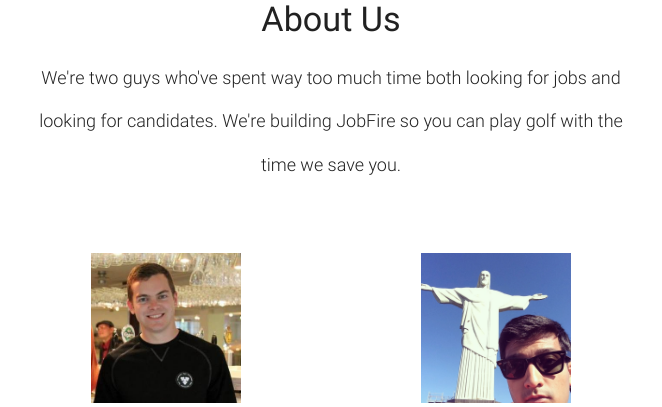
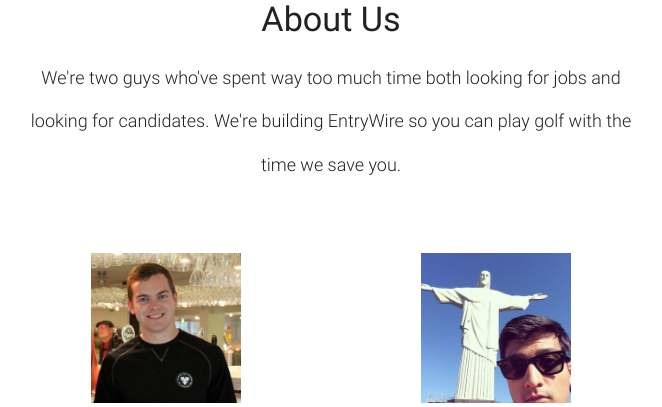
Before and after one commit to kcole16/jobfire, a Django app: page /about/ in a window 1280 px wide. Shown: the part 118-525 px from the top of the page, without its empty margins (309-971 px from the left). Run offline with Django 3.2, Linux system fonts and the light colour scheme; some libraries are stand-ins or nearby versions.

Commit message:
Fix mixpanel stats

```diff
--- a/apps/profile/utils.py
+++ b/apps/profile/utils.py
@@ -23,12 +23,12 @@ def send_conf_email(student, email_token):
     subject = "Welcome to JobFire"
     sender = "kendall@jobfire.co"
     html = """<p>Hey %s,</p>
-    <p>Welcome to JobFire! We are excited to help you find a great job or internship at one of our partner companies.
+    <p>Welcome to EntryWire! We are excited to help you find a great job or internship at one of our partner companies.
     <br>If you have any questions, feel free to contact me at kendall@jobfire.co.</p>
     <p>Before getting started, please click the below link to confirm your email:<br>
     <a href="https://www.jobfire.co/confirm_email/%s/">https://www.jobfire.com/confirm_email/%s/</a></p>
     <p>Best of luck,</p>
-    <p>Kendall<br>Co-Founder<br>JobFire, Inc.</p>""" % (student.first_name, email_token, email_token)
+    <p>Kendall<br>Co-Founder<br>EntryWire, Inc.</p>""" % (student.first_name, email_token, email_token)
     send_mail(subject, student.email, html, sender)
 
 def format_city(city):
--- a/apps/profile/views.py
+++ b/apps/profile/views.py
@@ -189,7 +189,7 @@ def student_signup(request):
                 email_conf.save()
                 mp = Mixpanel(os.environ['MIXPANEL_TOKEN'])
                 mp.people_set(student.id, {
-                    '$first_name'    : 'Kendall',
+                    '$first_name'    : student.first_name,
                     '$last_name'     : student.last_name,
                     '$email'         : student.email,
                     '$university'         : student.university.name,
--- a/templates/about.html
+++ b/templates/about.html
@@ -8,7 +8,7 @@
     <div class="section process"><br>
       <h4>About Us</h4>
       <div class="flow-text candidate-description">
-        <p>We're two guys who've spent way too much time both looking for jobs and looking for candidates. We're building JobFire so you can play golf with the time we save you.</p>
+        <p>We're two guys who've spent way too much time both looking for jobs and looking for candidates. We're building EntryWire so you can play golf with the time we save you.</p>
       </div><br>
       <div class="row">
         <div class="col s12 m6">
```
